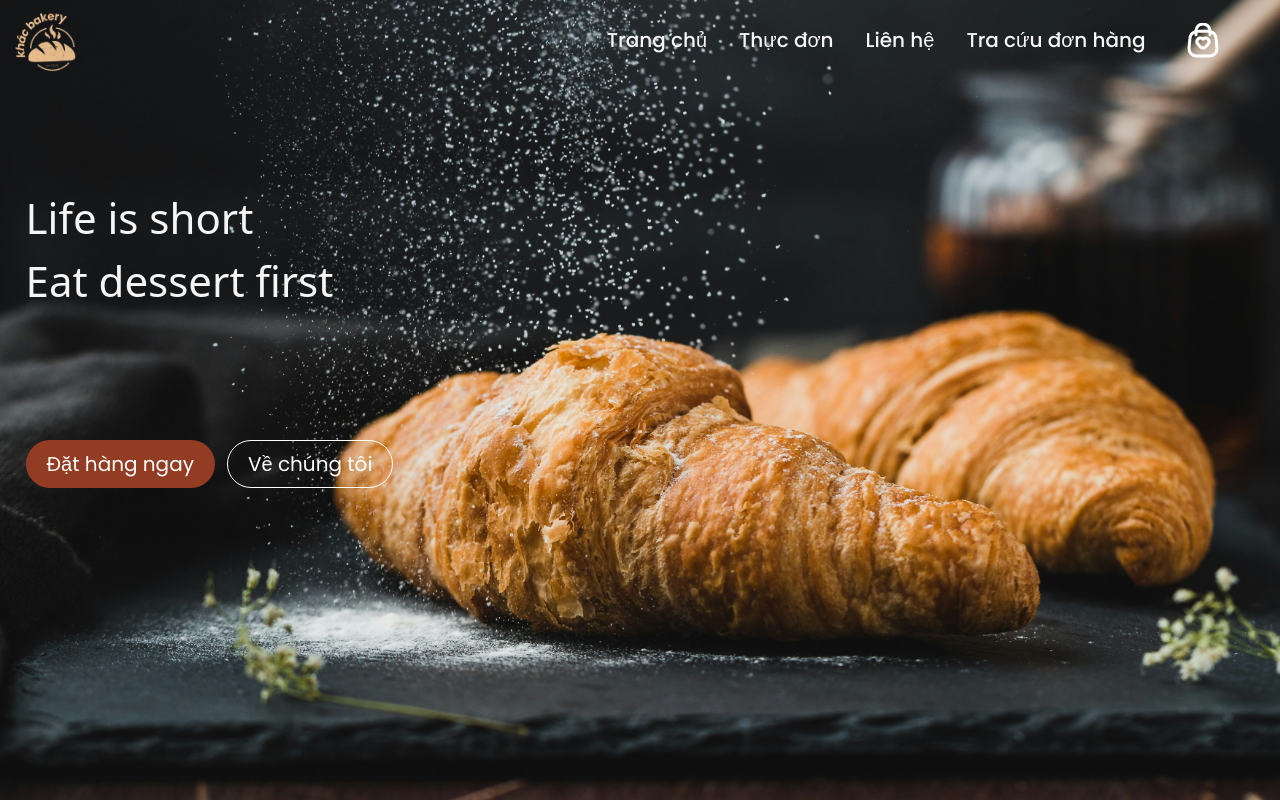
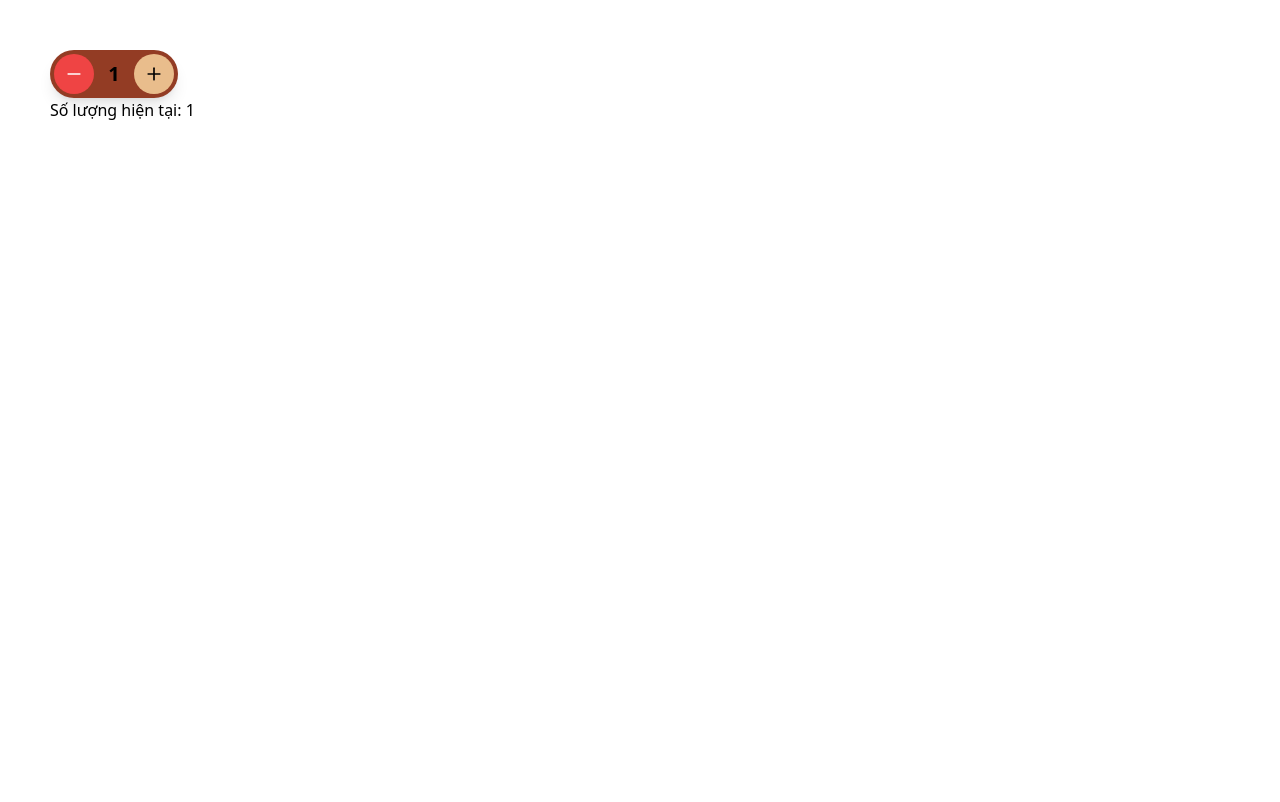
Before and after one commit to devkcng/bakery-store, a Next.js app: page / in a window 1280 px wide. Shown: the top 802 px of the page. Built offline with nearby package versions, Linux system fonts and the light colour scheme; a web font is replaced by a local one.

Commit message:
feat: add quantity selector button

```diff
--- a/package.json
+++ b/package.json
@@ -11,6 +11,7 @@
   "dependencies": {
     "@prisma/client": "^5.21.0",
     "bootstrap": "^5.3.3",
+    "lucide-react": "^0.454.0",
     "next": "^14.2.15",
     "react": "^18",
     "react-bootstrap": "^2.10.5",
--- a/src/app/page.tsx
+++ b/src/app/page.tsx
@@ -10,6 +10,7 @@ import { useState } from "react";
 import NavBar from "@/components/header/nav-bar";
 import Footer from "@/components/Footer/footer";
 import HomePage from "./home/page";
+import QuantityButton from "@/components/button/quantity-btn";
 
 export default function Home() {
   // const [selectedOption, setSelectedOption] = useState<string>("HTML");
@@ -19,12 +20,26 @@ export default function Home() {
   //   setSelectedOption(option);
   // };
   // console.log(selectedOption);
+  const [quantity, setQuantity] = useState(1);
+
+  const handleQuantityChange = (newQuantity: number) => {
+    setQuantity(newQuantity);
+    // Có thể thực hiện các hành động khác khi quantity thay đổi
+    console.log("Số lượng mới:", newQuantity);
+  };
+
   return (
-    <div>
+    <div className="m-[50px]">
       {/* <SearchBar className="mt-[50px]" isShow={true}></SearchBar> */}
       {/* <SearchBar className="mt-[50px]" isShow={false}></SearchBar> */}
       {/* <NavBar></NavBar> */}
-      <HomePage></HomePage>
+      {/* <HomePage></HomePage> */}
+      <QuantityButton
+        className="bg-primary"
+        initialQuantity={quantity}
+        onQuantityChange={handleQuantityChange}
+      />
+      <p>Số lượng hiện tại: {quantity}</p>
     </div>
   );
 }
--- /dev/null
+++ b/src/components/button/quantity-btn.tsx
@@ -0,0 +1,87 @@
+import React, { FC, useEffect, useState } from "react";
+import { Minus, Plus } from "lucide-react";
+type QuantityButtonProps = {
+  initialQuantity?: number;
+  minQuantity?: number;
+  maxQuantity?: number;
+  className?: string;
+
+  onQuantityChange?: (quantity: number) => void;
+};
+const QuantityButton: FC<QuantityButtonProps> = ({
+  initialQuantity = 1,
+  minQuantity = 0,
+  maxQuantity = 99,
+  className = "",
+  onQuantityChange,
+}) => {
+  const [quantity, setQuantity] = useState(initialQuantity);
+  const [inputValue, setInputValue] = useState(initialQuantity.toString());
+  useEffect(() => {
+    onQuantityChange?.(quantity); // Gọi hàm callback khi quantity thay đổi
+  }, [quantity, onQuantityChange]);
+  const updateQuantity = (newQuantity: number) => {
+    const clampedQuantity = Math.min(
+      Math.max(newQuantity, minQuantity),
+      maxQuantity
+    );
+    setQuantity(clampedQuantity);
+    setInputValue(clampedQuantity.toString());
+  };
+
+  const handleDecrement = () => updateQuantity(quantity - 1);
+  const handleIncrement = () => updateQuantity(quantity + 1);
+
+  const handleInputChange = (e: React.ChangeEvent<HTMLInputElement>) => {
+    const value = e.target.value;
+    setInputValue(value);
+
+    // Kiểm tra xem giá trị có phải là số hay không
+    const numericValue = parseInt(value, 10);
+    if (!isNaN(numericValue)) {
+      updateQuantity(numericValue);
+    } else if (value === "") {
+      // Nếu ô nhập liệu trống, không làm gì
+      updateQuantity(minQuantity); // Hoặc giữ nguyên quantity hiện tại
+    } else {
+      // Nếu có ký tự không phải số, khôi phục lại giá trị trước đó
+      setInputValue(quantity.toString());
+    }
+  };
+
+  const handleBlur = () => {
+    if (inputValue === "" || isNaN(parseInt(inputValue, 10))) {
+      setInputValue(quantity.toString());
+    }
+  };
+  return (
+    <div
+      className={`flex items-center justify-between w-32 h-12 rounded-full p-1 shadow-lg  ${className}`}
+    >
+      <button
+        onClick={handleDecrement}
+        className="flex items-center justify-center w-10 h-10 bg-red-500 rounded-full text-white "
+        aria-label="Decrease quantity"
+      >
+        <Minus size={20} />
+      </button>
+      <input
+        type="text"
+        value={inputValue}
+        onChange={handleInputChange}
+        onBlur={handleBlur}
+        className="w-8 bg-transparent text-black text-center text-xl font-bold focus:outline-none"
+        aria-label="Quantity"
+      />
+      <button
+        onClick={handleIncrement}
+        className="flex items-center justify-center w-10 h-10 bg-tertiary rounded-full text-black "
+        aria-label="Increase quantity"
+      >
+        <Plus size={20} />
+      </button>
+    </div>
+  );
+};
+
+export default QuantityButton;
```
Also changed, not shown: src/components/recipeMainpage/recipeMainpage.tsx (+68 -52 lines), 1 other file (tests, documents, lock files or other folders).
